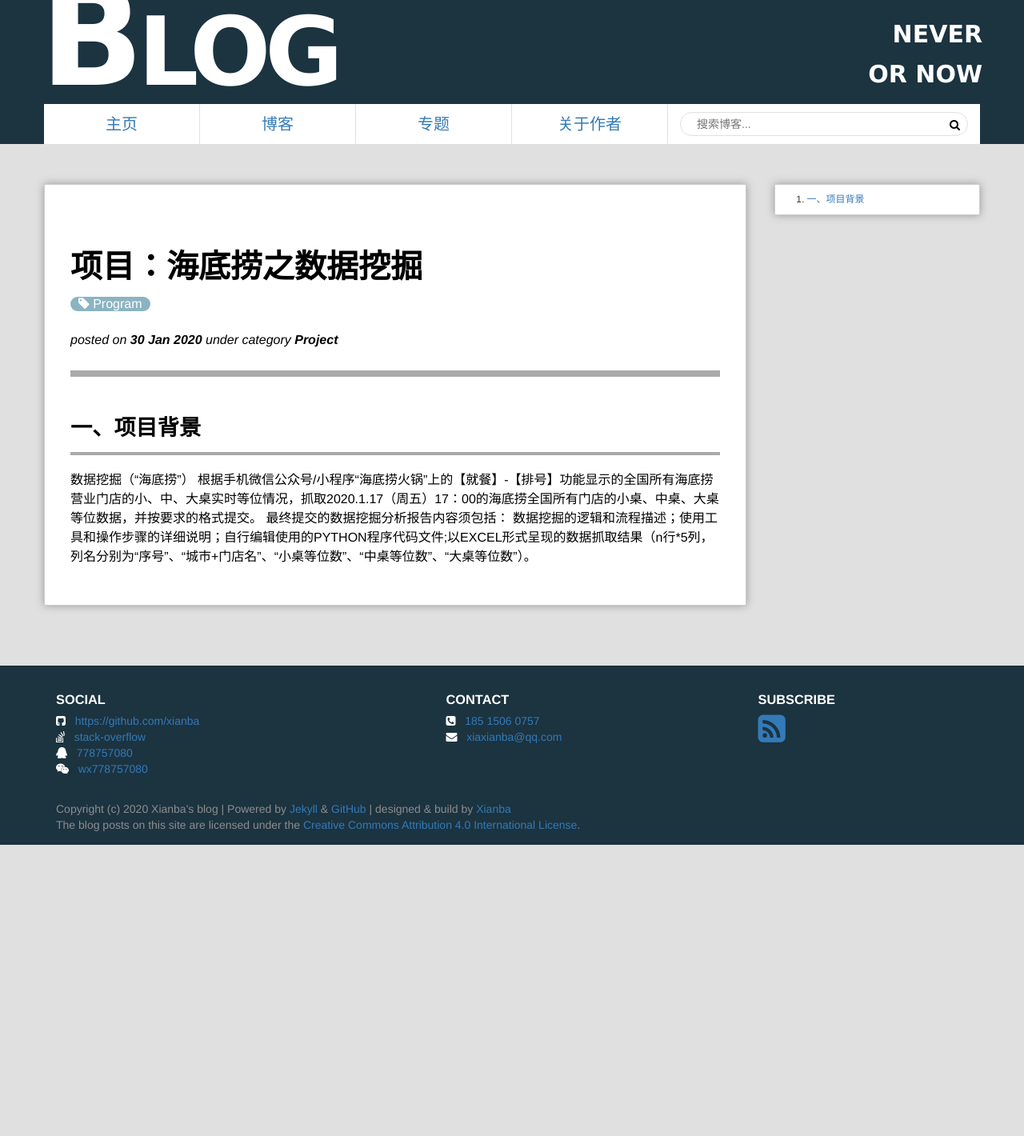
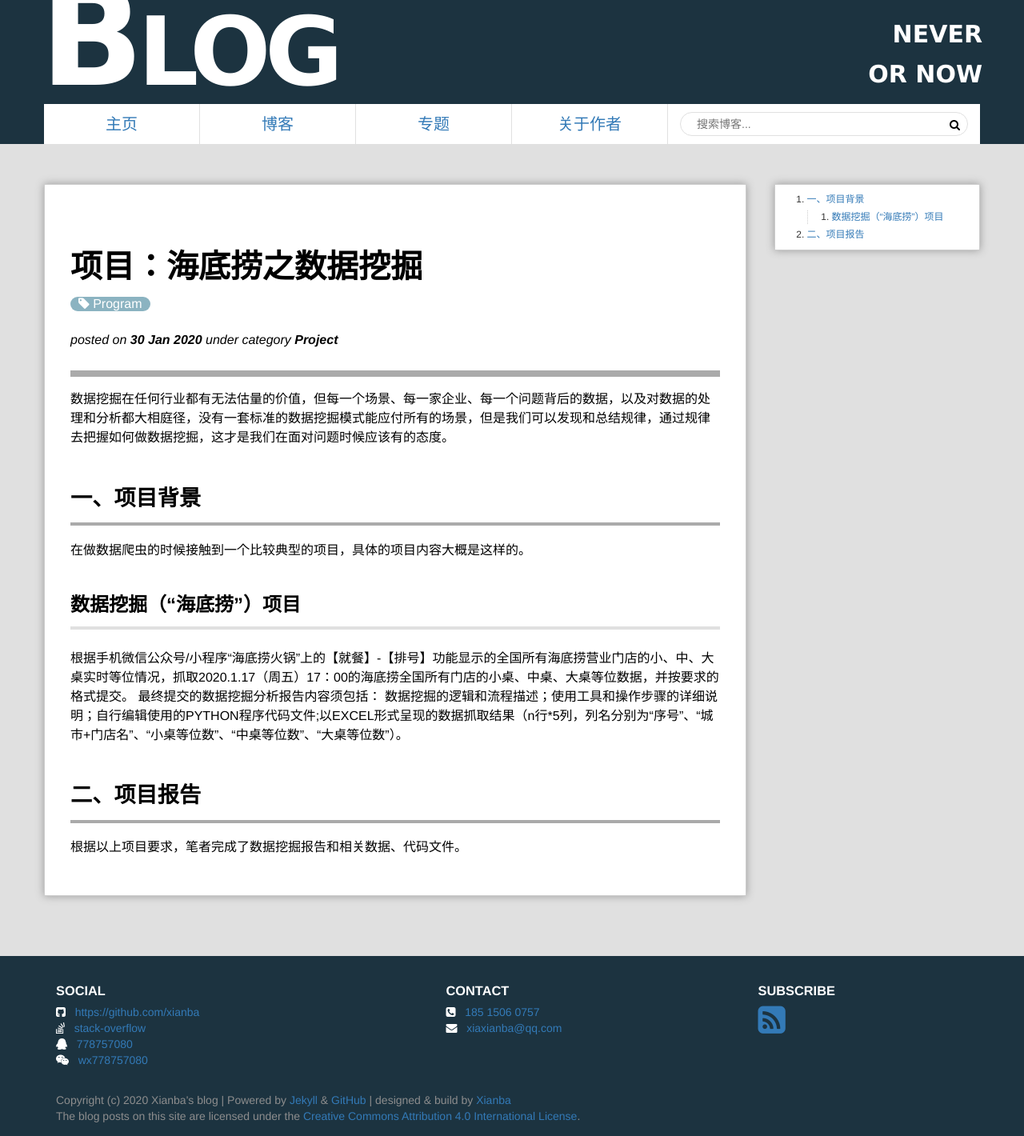
Before and after one commit to xianba/xianba.github.com, a Jekyll site: the page built from _posts/2020-01-30-Data mining for Haidilao.md, in a window 1280 px wide. Shown: the whole page at 80% size. Built offline with Jekyll 4.4.1, drawn with Linux system fonts in a browser that asks for light colours; comment, search, counter and statistics services are not loaded; before the commit the page ends 1056 px from its top, so only the background shows below that.

Commit message:
Update 2020-01-30-Data mining for Haidilao.md

```diff
--- a/_posts/2020-01-30-Data mining for Haidilao.md
+++ b/_posts/2020-01-30-Data mining for Haidilao.md
@@ -3,10 +3,17 @@ title: "项目：海底捞之数据挖掘"
 layout: post
 category: Project
 tags: [Program]
-excerpt: "我们都知道做投资最难的地方在于投资逻辑是否准确，如何验证逻辑的准确性是一门工程，从工科思维考虑就是通过历史数据做回测验证，以检验投资逻辑在历史中的表现，从而衡量投资逻辑的有效性。本文从华泰期货研报《20170925-华泰期货-CTA量化策略因子系列（二）：动量因子》入手，去论证动量因子是否有效。"
+excerpt: "数据挖掘在任何行业都有无法估量的价值，但每一个场景、每一家企业、每一个问题背后的数据，以及对数据的处理和分析都大相庭径，没有一套标准的数据挖掘模式能应付所有的场景，但是我们可以发现和总结规律，通过规律去把握如何做数据挖掘，这才是我们在面对问题时候应该有的态度。"
 ---
 
+数据挖掘在任何行业都有无法估量的价值，但每一个场景、每一家企业、每一个问题背后的数据，以及对数据的处理和分析都大相庭径，没有一套标准的数据挖掘模式能应付所有的场景，但是我们可以发现和总结规律，通过规律去把握如何做数据挖掘，这才是我们在面对问题时候应该有的态度。
+
 # 一、项目背景
-数据挖掘（“海底捞”）
+在做数据爬虫的时候接触到一个比较典型的项目，具体的项目内容大概是这样的。
+
+## 数据挖掘（“海底捞”）项目
 根据手机微信公众号/小程序“海底捞火锅”上的【就餐】-【排号】功能显示的全国所有海底捞营业门店的小、中、大桌实时等位情况，抓取2020.1.17（周五）17：00的海底捞全国所有门店的小桌、中桌、大桌等位数据，并按要求的格式提交。
 最终提交的数据挖掘分析报告内容须包括： 数据挖掘的逻辑和流程描述；使用工具和操作步骤的详细说明；自行编辑使用的PYTHON程序代码文件;以EXCEL形式呈现的数据抓取结果（n行*5列，列名分别为“序号”、“城市+门店名”、“小桌等位数”、“中桌等位数”、“大桌等位数”）。
+
+# 二、项目报告
+根据以上项目要求，笔者完成了数据挖掘报告和相关数据、代码文件。
```
